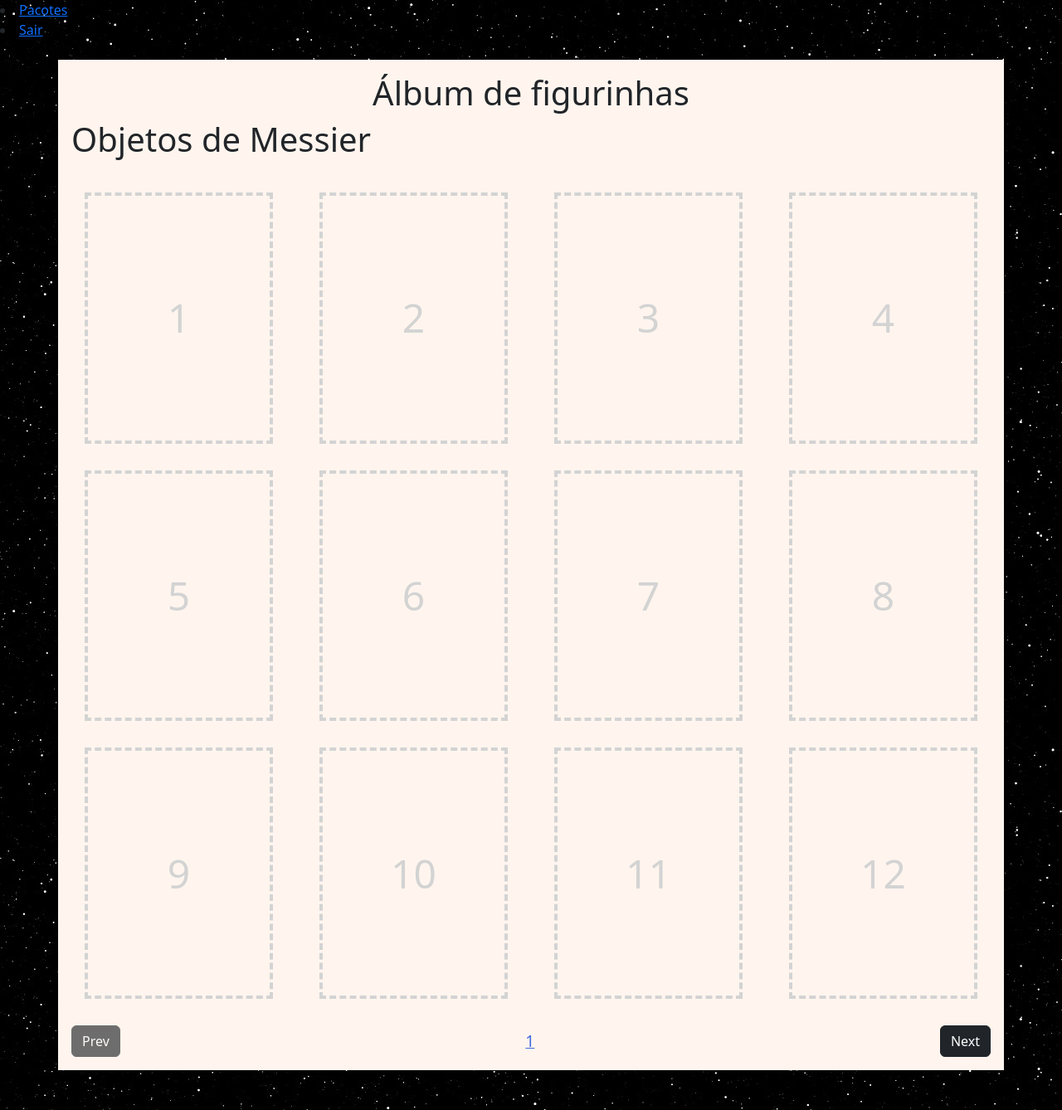
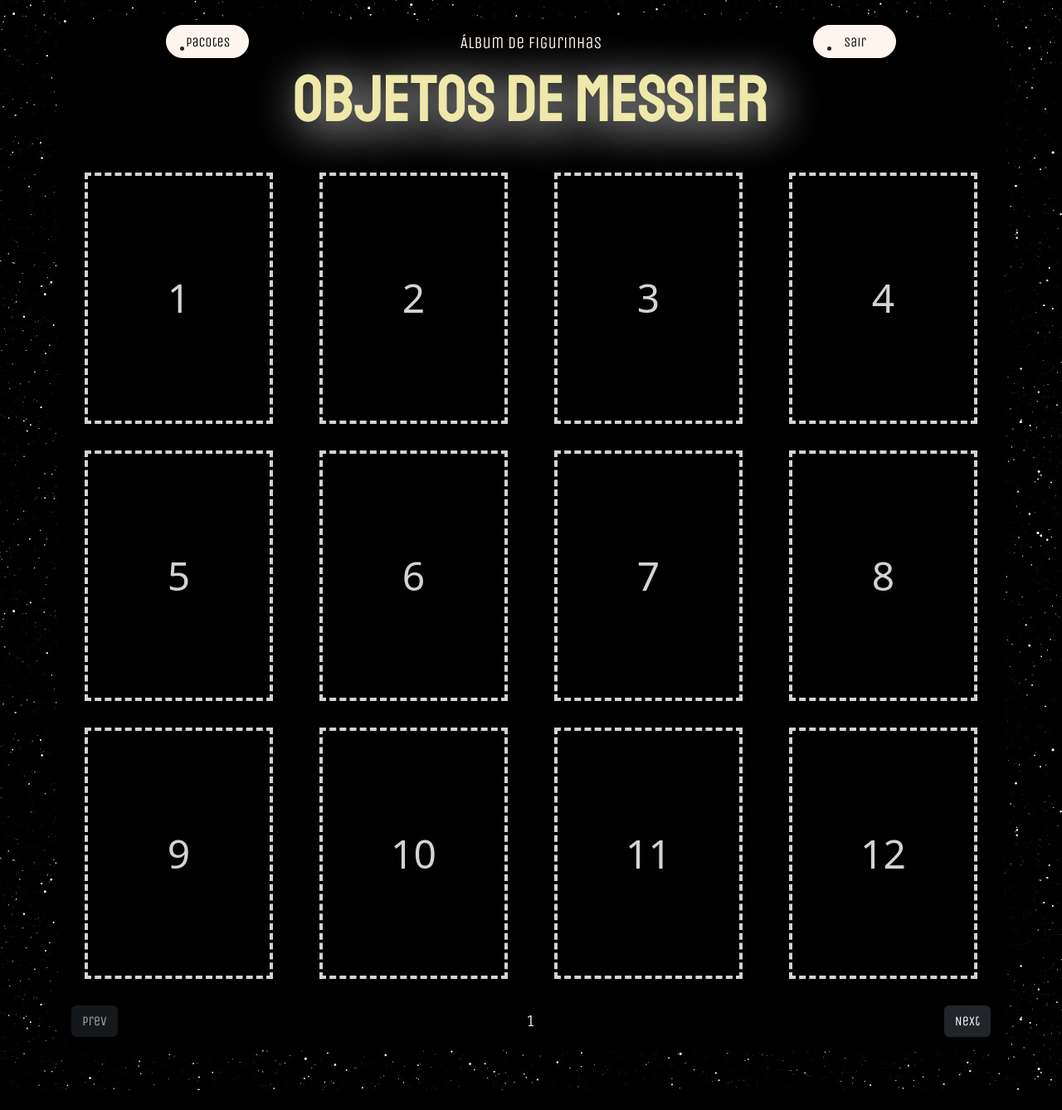
Before and after one commit to JuliaGuerreiro/album-figurinhas, a web app: file Frontend/album.html in a window 1280 px wide. Shown: the whole page at 83% size. After the commit the page ends 1314 px from the top, so only its background shows below. Run offline with its HTML, style and script files only (its server is not run), Linux system fonts and the light colour scheme.

Commit message:
Update album.css

```diff
--- a/Frontend/CSS/album.css
+++ b/Frontend/CSS/album.css
@@ -1,38 +1,63 @@
 body {
-    background-image: url(../imgs/fundospace.jpg);
+    background-image: url(f../imgs/fundospace.jpg);
     background-repeat: repeat;
 }
 
 .container {
-    background-color: #FFF5EE;
+    background-color: black;
+    border-radius: 30px;
 }
 
-.nav-bar {
-    width: 100%;
-    height: 50px;
-    display: flex;
-    justify-content: center;
-    align-items: center;
-    background-color: #FFF5EE;
+.pacotes{
+    position: absolute;
+    top: 8px;
+    left: 23px;
+    color: black;
+    text-decoration: none;
 }
 
-.nav-container {
-    width: 80%;
-    height: 100%;
-    display: flex;
-    flex-direction: row;
+.album{
+    position: absolute;
+    top: 8px;
+    left: 27px;
+    color: black;
+    text-decoration: none;
 }
 
-.nav-list {
-    display: flex;
-    flex-direction: row;
-    list-style: none;
+.sair{
+    position: absolute;
+    top: 8px;
+    right: 35px;
+    color: black;
+    text-decoration: none;
+}
+
+.retangulo-1{
+    position: absolute;
+    top: 30px;
+    left: 200px;
+    width: 100px;
+    height: 40px;
+    padding: 1em;
+    border: #FFF5EE 1px solid;
+    border-radius: 20px;
+    font-family: 'Unica One', cursive;
+    background-color: #FFF5EE;
     align-items: center;
 }
 
-.nav-item {
-    margin: 0.6em;
-    padding: 0.6em;
+.retangulo-2{
+    position: absolute;
+    top: 30px;
+    right: 200px;
+    width: 100px;
+    height: 40px;
+    padding: 1em;
+    border: #FFF5EE 1px solid;
+    border-radius: 20px;
+    font-family: 'Unica One', cursive;
+    background-color: #FFF5EE;
+    align-items: center
 }
 
 .div-brand {
@@ -60,14 +85,15 @@ body {
     display: flex;
     align-items: center;
     justify-content: space-between;
+    font-family: 'Unica One', cursive;
 }
 
 .page-number {
     padding: 0;
     margin: 0;
-    color:royalblue;
     font-size: 1.2em;
-    text-decoration: underline;
+    text-decoration: none;
+    font-family: 'Staatliches', cursive;
 }
 
 .to-pad {
@@ -110,13 +136,11 @@ body {
     cursor: pointer;
 }
 
-
 .fig-filled {
     flex-direction: column;
     padding: 0;
     height: 100%;
 }
-
 
 .fig-img {
     width: 100%;
@@ -127,3 +151,19 @@ body {
 .fig-filled:hover {
     transform: scale(1.1);
 }
+
+ .text-center{
+    font-family: 'Unica One', cursive;
+    font-size: 20px;
+    color: #FFF5EE;
+ }
+
+ .albumTitulo {
+	top: 340px;
+    left:250px;
+    font-family: 'Staatliches', cursive;
+    font-size: 80px;
+    color: #EEE8AA;
+    text-shadow: 0.1em 0.1em 0.7em white;
+    text-align: center;
+ }
```
